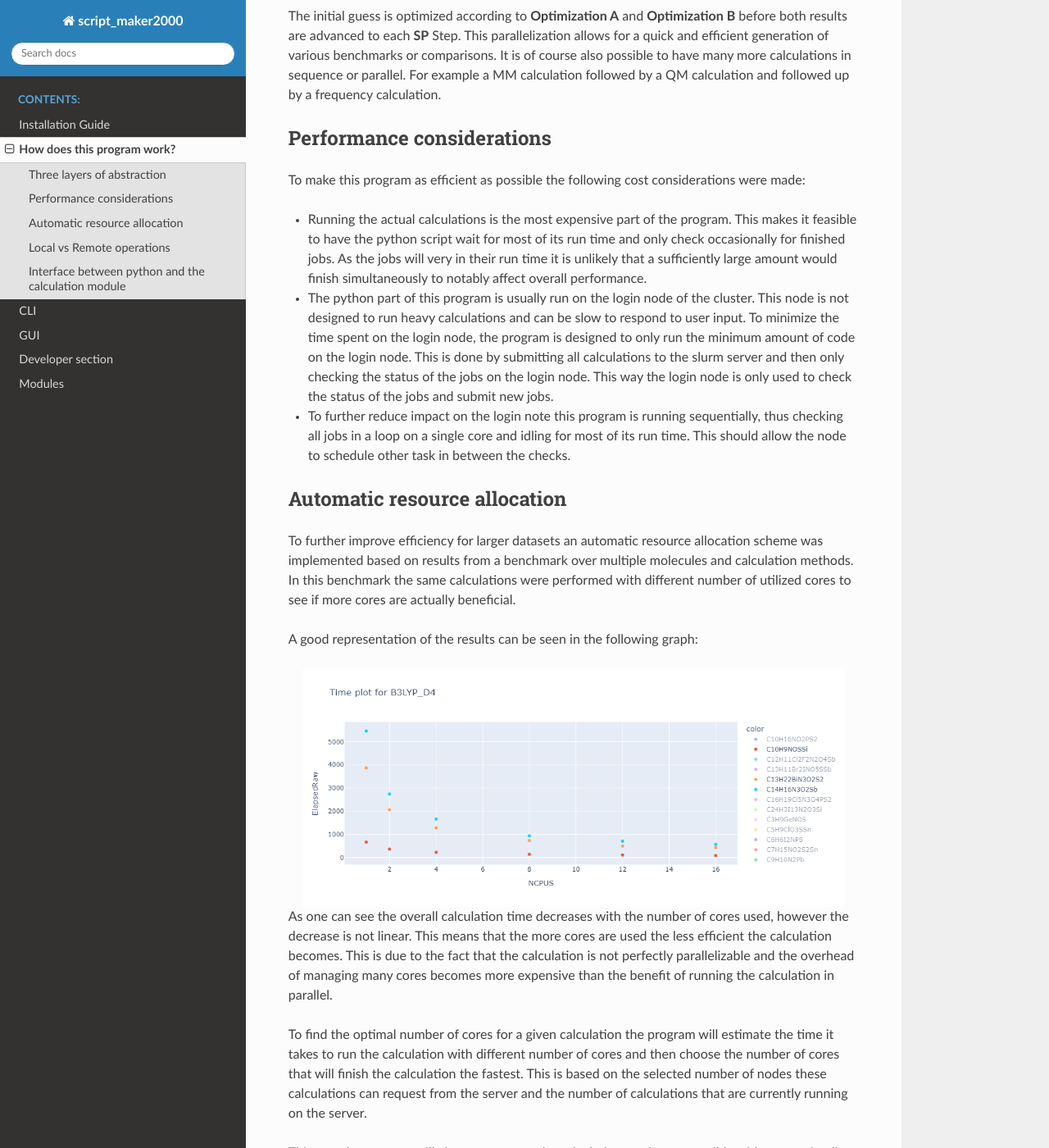
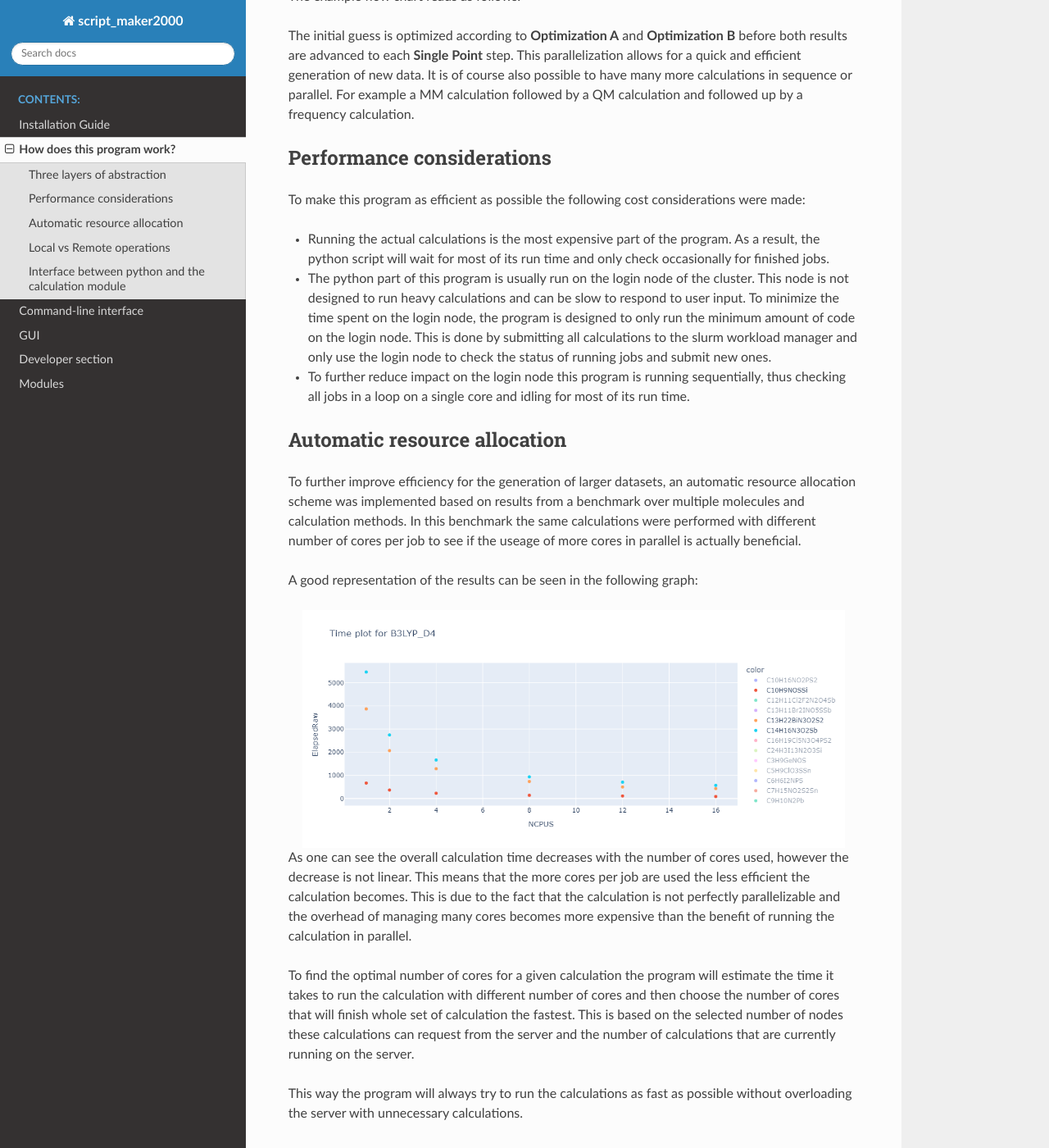
Before and after one commit to GwydionJon/Orca_script_manager, a Sphinx documentation site: the page built from docs/source/explanation/explanation.rst, in a window 1280 px wide and 1400 px high, scrolled down 994 px. Shown: the whole window at 82% size. Built offline with Sphinx 7.4.7 and the Read the Docs theme 3.1.0, drawn with Linux system fonts in a browser that asks for light colours; some of the changed text lies outside the part shown.

```diff
--- a/docs/source/explanation/explanation.rst
+++ b/docs/source/explanation/explanation.rst
@@ -10,14 +10,14 @@ The inner most layer is the **JOB**, the second is the **work_manager** and the
 
 
 | The **JOB** is the most basic unit of work. It is a single calculation that needs to be done.
- For an orca calculation this would be the desired molecule and the orca input file.
+ For an orca calculation, the job would contain the desired molecule and the orca input file.
 | Each job can be in different stages depending on its process.
 | These stages go from *initialized* -> *submitted* -> *running* -> *returned* -> *finished*
 | Jobs only have information about themselves and their current status.
 
 
 | The **work_manager** is responsible for managing the jobs. It is the layer that interacts with the calculation module.
- In the beginning each work_manager is given a list of jobs and a single calculation config. (eg. a specific optimization *or* a single point calculation)
+ In the beginning each work_manager is given a list of jobs and a single calculation config. This config contains the settings for one specific operation (basis set, functional, optimization *or* single point calculation, etc.)
  The work manager will create all necessary input files and folders and submit the jobs via *slurm*.
  It then enters a loop to continually check and update the status of the jobs.
 | Prepare new jobs -> Submit jobs -> Check submitted jobs -> Manage returned jobs -> Check if all jobs are done -> Wait -> Repeat
@@ -28,17 +28,18 @@ The inner most layer is the **JOB**, the second is the **work_manager** and the
 
 
 The **batch_manager** is the outer most layer and is responsible for managing the *work_managers*.
-it is given a list of molecules and a list of calculations as well as the order these calculations are to be performed in.
+It is given a list of molecules and a list of calculations as well as the order in which these calculations have to be performed.
 
 .. image:: example_config.png
    :alt: Description of the image
    :width: 400px
    :align: center
 
+
 The example flow chart reads as follows:
 
-The initial guess is optimized according to **Optimization A** and **Optimization B** before both results are advanced to each **SP** Step.
-This parallelization allows for a quick and efficient generation of various benchmarks or comparisons.
+The initial guess is optimized according to **Optimization A** and **Optimization B** before both results are advanced to each **Single Point** step.
+This parallelization allows for a quick and efficient generation of new data.
 It is of course also possible to have many more calculations in sequence or parallel.
 For example a MM calculation followed by a QM calculation and followed up by a frequency calculation.
 
@@ -49,20 +50,18 @@ Performance considerations
 To make this program as efficient as possible the following cost considerations were made:
 
 - Running the actual calculations is the most expensive part of the program.
-  This makes it feasible to have the python script wait for most of its run time and only check occasionally for finished jobs.
-  As the jobs will very in their run time it is unlikely that a sufficiently large amount would finish simultaneously to notably affect overall performance.
+  As a result, the python script will wait for most of its run time and only check occasionally for finished jobs.
 - The python part of this program is usually run on the login node of the cluster.
   This node is not designed to run heavy calculations and can be slow to respond to user input.
   To minimize the time spent on the login node, the program is designed to only run the minimum amount of code on the login node.
-  This is done by submitting all calculations to the slurm server and then only checking the status of the jobs on the login node.
-  This way the login node is only used to check the status of the jobs and submit new jobs.
-- To further reduce impact on the login note this program is running sequentially, thus checking all jobs in a loop on a single core and idling for most of its run time.
-  This should allow the node to schedule other task in between the checks.
+  This is done by submitting all calculations to the slurm workload manager and only use the login node to check the status of running jobs and submit new ones.
+- To further reduce impact on the login node this program is running sequentially, thus checking all jobs in a loop on a single core and idling for most of its run time.
+
 
 Automatic resource allocation
 ------------------------------
-To further improve efficiency for larger datasets an automatic resource allocation scheme was implemented based on results from a benchmark over multiple molecules and calculation methods.
-In this benchmark the same calculations were performed with different number of utilized cores to see if more cores are actually beneficial.
+To further improve efficiency for the generation of larger datasets, an automatic resource allocation scheme was implemented based on results from a benchmark over multiple molecules and calculation methods.
+In this benchmark the same calculations were performed with different number of cores per job to see if the useage of more cores in parallel is actually beneficial.
 
 A good representation of the results can be seen in the following graph:
 
@@ -72,10 +71,10 @@ A good representation of the results can be seen in the following graph:
    :align: center
 
 As one can see the overall calculation time decreases with the number of cores used, however the decrease is not linear.
-This means that the more cores are used the less efficient the calculation becomes.
+This means that the more cores per job are used the less efficient the calculation becomes.
 This is due to the fact that the calculation is not perfectly parallelizable and the overhead of managing many cores becomes more expensive than the benefit of running the calculation in parallel.
 
-To find the optimal number of cores for a given calculation the program will estimate the time it takes to run the calculation with different number of cores and then choose the number of cores that will finish the calculation the fastest.
+To find the optimal number of cores for a given calculation the program will estimate the time it takes to run the calculation with different number of cores and then choose the number of cores that will finish whole  set of calculation the fastest.
 This is based on the selected number of nodes these calculations can request from the server and the number of calculations that are currently running on the server.
 
 This way the program will always try to run the calculations as fast as possible without overloading the server with unnecessary calculations.
@@ -134,15 +133,15 @@ The program then presents the results in an organized table for easy analysis an
 
 Interface between python and the calculation module
 ----------------------------------------------------
-A core requirement for this program was the ability to seamlessly integrate different calculation tools (eg. Orca, Gaussian, RSA, CREST, etc ).
+A core requirement for this program was the ability to seamlessly integrate different quantum chemistry software packages (eg. Orca, Gaussian, RSA, CREST, etc ).
 The difficulty in managing these different tools is that they all have different input and output formats.
-To allow for a single work class to manage all these different tools,
+To allow for a single work_manager class to manage all these different tools,
 a template class was created from which all calculation tool classes inherit a common interface structure.
 
 This template class provides a few basic functions that the work manager uses to interact with the calculation module.
-This allows for basically any computation tool to be used in this library as long as a child class of the template is implemented.
+This approach allows the usage of any quantum chemistry software as long as a corresponding child class of the template is implemented.
 
-Its main functions are:
+The main functions of the template are:
 
 - creating the slurm script that will be submitted to the server.
 - preparing the jobs that will be submitted to the server.
@@ -150,5 +149,5 @@ Its main functions are:
 - collecting results from the server and storing them in the correct location.
 - submitting new jobs and restarting failed jobs.
 
-All of these functions will depend on the specific calculation tool that is being used.
-however this should cover all aspects needed for any calculation tool to be used in this program.
+All of these functions depend on the used quantum chemistry software package.
+However this interface should cover all aspects needed for the usage of any software package with this program.
```
Also changed, not shown: docs/source/command_line_interface/cli_documentation.rst (+7 -7 lines).
